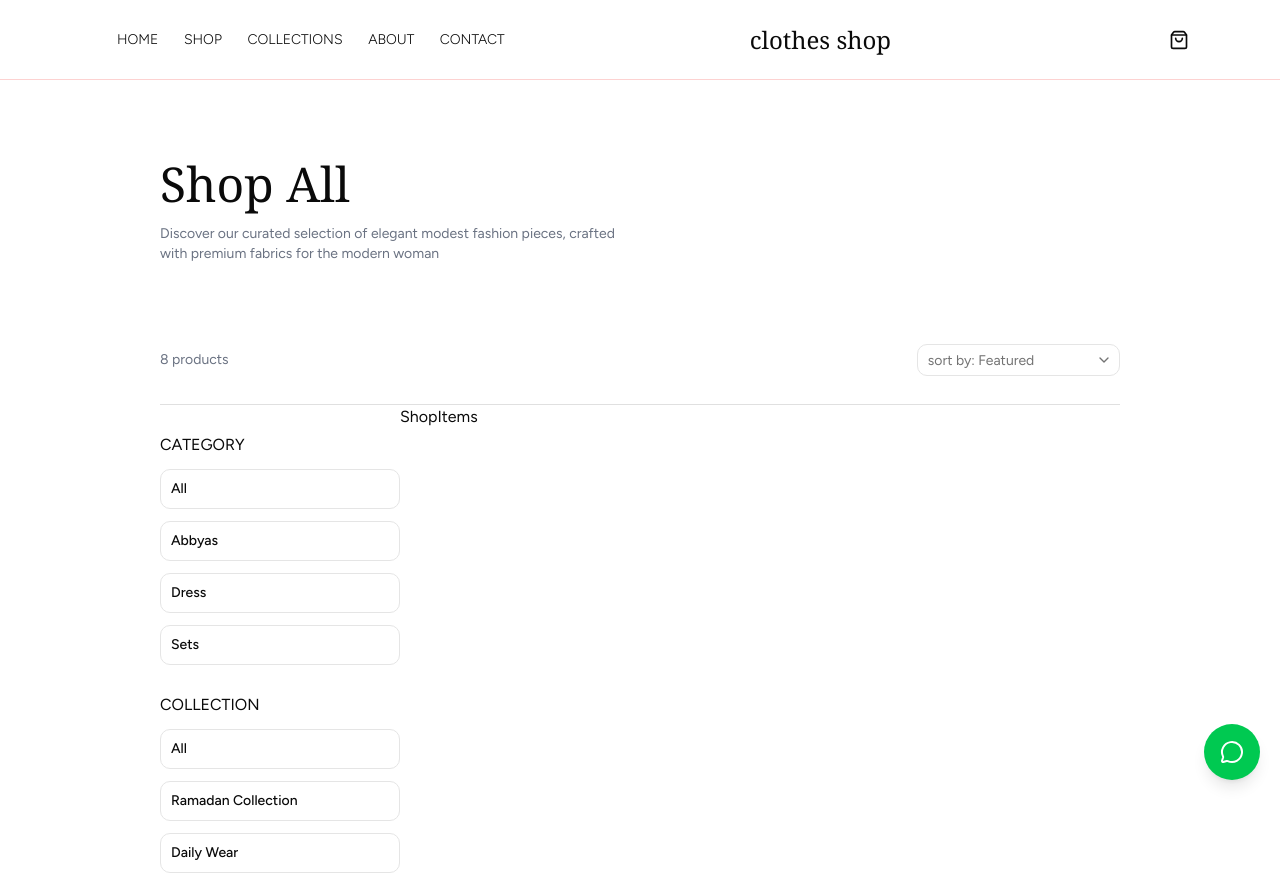
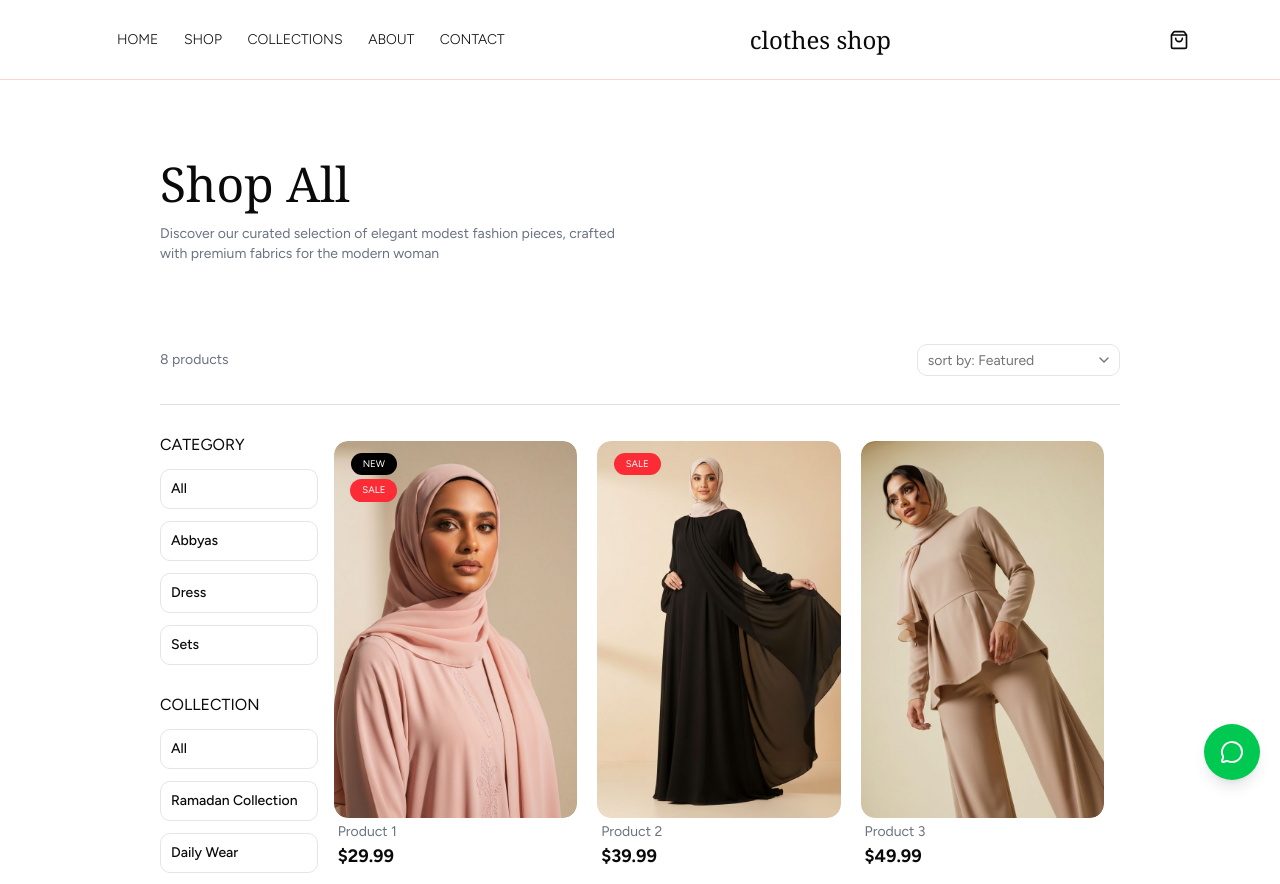
Before and after one commit to Anas-Abdul-El/clothes-shop, a Next.js app: page /shop in a window 1280 px wide. Shown: the top 884 px of the page. Built offline with nearby package versions, Linux system fonts and the light colour scheme.

Commit message:
add the shop (2/2)

```diff
--- a/src/components/home/Best-seller-wrapper.tsx
+++ b/src/components/global/Product-wrapper.tsx
@@ -1,34 +1,35 @@
 "use client"
 import Image from 'next/image';
-import { ShoppingBag } from 'lucide-react';
-import Cart from '../global/nav/Cart';
+import Cart from './nav/Cart';
 
-function BestSellerWrapper({
-    bestSellerData,
+function ProductWrapper({
+    product,
+    type
 }: {
-    bestSellerData: {
+    product: {
         id: number;
         name: string;
         price: string;
-        image: string;
         isFeatured: boolean;
         isSale: boolean;
-    }
+        image: string;
+    },
+    type : 'shop' | 'bestSeller'
 }) {
 
 
     return (
         <div className='w-full h-110 relative group'>
             <div className="w-20 h-20 flex flex-col justify-start items-center absolute p-3 gap-1">
-                {bestSellerData.isFeatured && <p className='bg-black text-white text-[0.6rem] uppercase p-1 px-3 rounded-4xl z-10'>new</p>}
-                {bestSellerData.isSale && <p className='bg-red-500 text-white text-[0.6rem] uppercase p-1 px-3 rounded-4xl z-10'>sale</p>}
+                {product.isFeatured && <p className='bg-black text-white text-[0.6rem] uppercase p-1 px-3 rounded-4xl z-10'>new</p>}
+                {product.isSale && <p className='bg-red-500 text-white text-[0.6rem] uppercase p-1 px-3 rounded-4xl z-10'>sale</p>}
             </div>
             <div className='w-full h-6/7 overflow-hidden object-cover rounded-xl'>
                 <Image
                     width={600}
                     height={600}
-                    src={bestSellerData.image}
-                    alt={bestSellerData.name}
+                    src={product.image}
+                    alt={product.name}
                     className=' w-full h-full object-cover object-center rounded-xl group-hover:scale-105 duration-300' />
             </div>
             <div
@@ -38,11 +39,11 @@ function BestSellerWrapper({
                 <Cart />
             </div>
             <div className='p-1'>
-                <p className='text-gray-500 text-sm'>{bestSellerData.name}</p>
-                <p className='text-lg font-bold'>{bestSellerData.price}</p>
+                <p className='text-gray-500 text-sm'>{product.name}</p>
+                <p className='text-lg font-bold'>{product.price}</p>
             </div>
         </div>
     )
 }
 
-export default BestSellerWrapper
+export default ProductWrapper
--- a/src/components/home/Best-seller.tsx
+++ b/src/components/home/Best-seller.tsx
@@ -1,6 +1,6 @@
 import { ArrowRight } from 'lucide-react'
 import Link from 'next/link'
-import BestSellerWrapper from './Best-seller-wrapper'
+import ProductWrapper from '../global/Product-wrapper'
 
 const bestSellerData = [
     {
@@ -63,7 +63,11 @@ function BestSeller() {
             <div className='w-full h-auto grid grid-cols-2 lg:grid-cols-4 gap-x-5 space-y-3 py-10'>
                 {
                     bestSellerData.map((product) => (
-                        <BestSellerWrapper key={product.id} bestSellerData={product} />
+                        <ProductWrapper
+                            key={product.id}
+                            product={product}
+                            type="bestSeller"
+                        />
                     ))
                 }
             </div>
--- a/src/components/shop/Shop-items.tsx
+++ b/src/components/shop/Shop-items.tsx
@@ -1,9 +1,9 @@
 import React from 'react'
 
-function ShopItems() {
+function ShopItem() {
   return (
     <div>ShopItems</div>
   )
 }
 
-export default ShopItems
+export default ShopItem
--- a/src/components/shop/Shop-wrapper.tsx
+++ b/src/components/shop/Shop-wrapper.tsx
@@ -1,9 +1,9 @@
 "use client"
-import ShopItems from '@/components/shop/Shop-items'
 import { useState } from 'react'
 import { Button } from '../ui/button'
 import { Settings } from 'lucide-react'
 import SortedBy from './Sorted-by'
+import ProductWrapper from '../global/Product-wrapper'
 
 const Filters = [
   {
@@ -19,7 +19,75 @@ const Filters = [
     options : ["All" , 'Under $100', '$100 - $130', 'Over $130']
   }
 ]
-function ShopHeader() {
+
+const products = [
+    {
+        id: 1,
+        name: 'Product 1',
+        price: '$29.99',
+        isFeatured: true,
+        isSale: true,
+        image: '/images/products/product-1.jpg',
+    },
+    {
+        id: 2,
+        name: 'Product 2',
+        price: '$39.99',
+        isFeatured: false,
+        isSale: true,
+        image: '/images/products/product-2.jpg',
+    },
+    {
+        id: 3,
+        name: 'Product 3',
+        price: '$49.99',
+        isFeatured: false,
+        isSale: false,
+        image: '/images/products/product-3.jpg',
+    },
+    {
+        id: 4,
+        name: 'Product 4',
+        price: '$59.99',
+        isFeatured: true,
+        isSale: false,
+        image: '/images/products/product-4.jpg',
+    },
+    {
+        id: 5,
+        name: 'Product 5',
+        price: '$59.99',
+        isFeatured: false,
+        isSale: true,
+        image: '/images/products/product-5.jpg',
+    },
+    {
+        id: 6,
+        name: 'Product 6',
+        price: '$69.99',
+        isFeatured: false,
+        isSale: false,
+        image: '/images/products/product-6.jpg',
+    },
+    {
+        id: 7,
+        name: 'Product 7',
+        price: '$79.99',
+        isFeatured: true,
+        isSale: true,
+        image: '/images/products/product-7.jpg',
+    },
+    {
+        id: 8,
+        name: 'Product 8',
+        price: '$89.99',
+        isFeatured: false,
+        isSale: false,
+        image: '/images/products/product-8.jpg',
+    },
+]
+
+function ShopWrapper() {
 
   const num = 8
 
@@ -66,12 +134,20 @@ function ShopHeader() {
               ))
             }
         </div>
-        <div>
-          <ShopItems />
+        {
+          !isSorted && (
+          <div className='mt-5 grid grid-cols-1 md:grid-cols-2 lg:grid-cols-3 md:p-4 gap-5'>
+            {
+              products.map((product, key) => (
+                <ProductWrapper key={key} product={product} type="shop" />
+              ))
+            }
         </div>
+          )
+        }
       </div>
     </div>
   )
 }
 
-export default ShopHeader
+export default ShopWrapper
```
